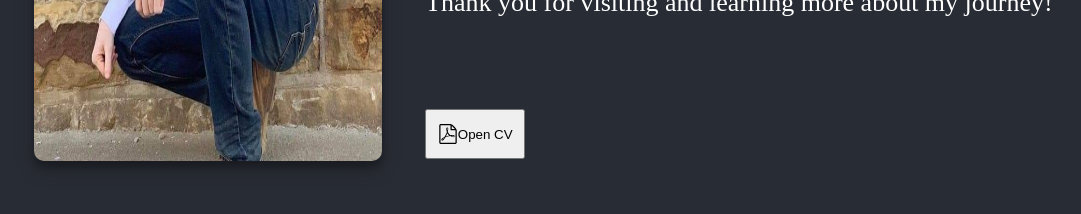
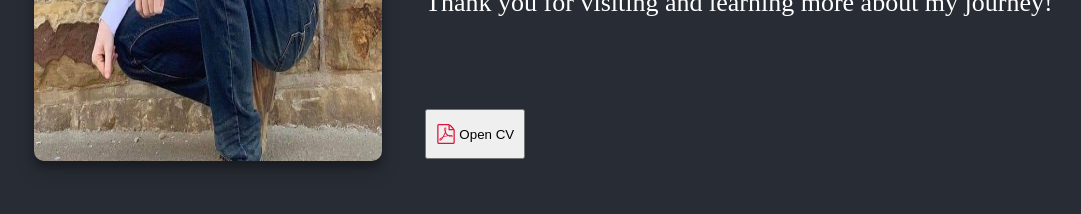
Before and after one commit to GarinMcCullick/PortfolioRedesign, a React (Create React App) app in the folder portfolio/: page / in a window 1280 px wide. Shown: the part 1400-1614 px from the top of the page, without its empty margins (106-1187 px from the left). Built offline with nearby package versions, Linux system fonts and the light colour scheme.

Commit message:
added few styles

```diff
--- a/portfolio/src/App.css
+++ b/portfolio/src/App.css
@@ -36,7 +36,6 @@
 section {
   min-height: 100vh;
   height:auto;
-  max-height:120vh;
   overflow: hidden;
   overflow: -moz-hidden-unscrollable;
   display: inline-block;
--- a/portfolio/src/Components/AboutPage.js
+++ b/portfolio/src/Components/AboutPage.js
@@ -128,7 +128,11 @@ export default function AboutPage() {
                   href={process.env.PUBLIC_URL + "/Resume.pdf"}
                   target="_blank"
                 >
-                  <ImFilePdf size={20} />
+                  <ImFilePdf
+                    color="crimson"
+                    style={{ marginRight: "0.2rem" }}
+                    size={20}
+                  />
                   Open CV
                 </A>
               </Button>
--- a/portfolio/src/Components/SkillsPage.js
+++ b/portfolio/src/Components/SkillsPage.js
@@ -103,8 +103,7 @@ export default function SkillsPage() {
       text-decoration: none;
       position: relative;
       display: inline-block;
-      overflow: hidden;
-
+      overflow: visible;
       span {
         display: inline-block;
         vertical-align: middle;
```
